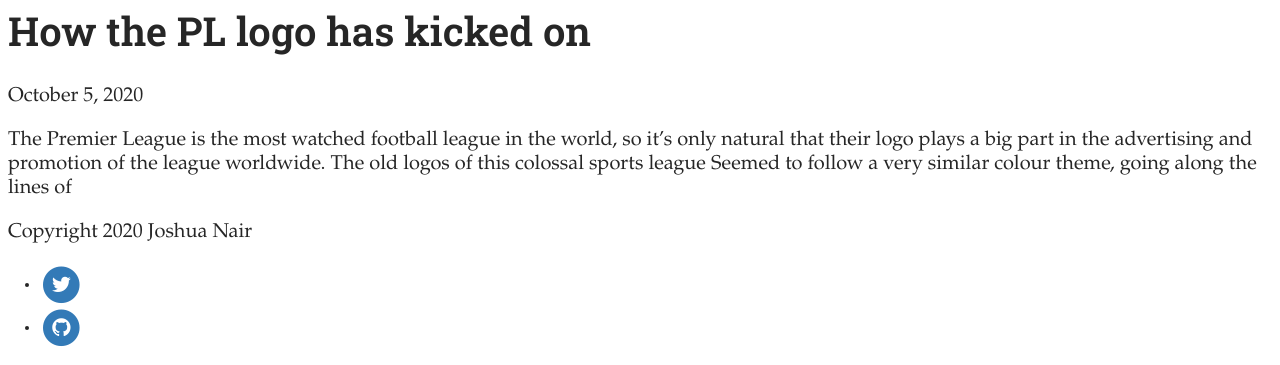
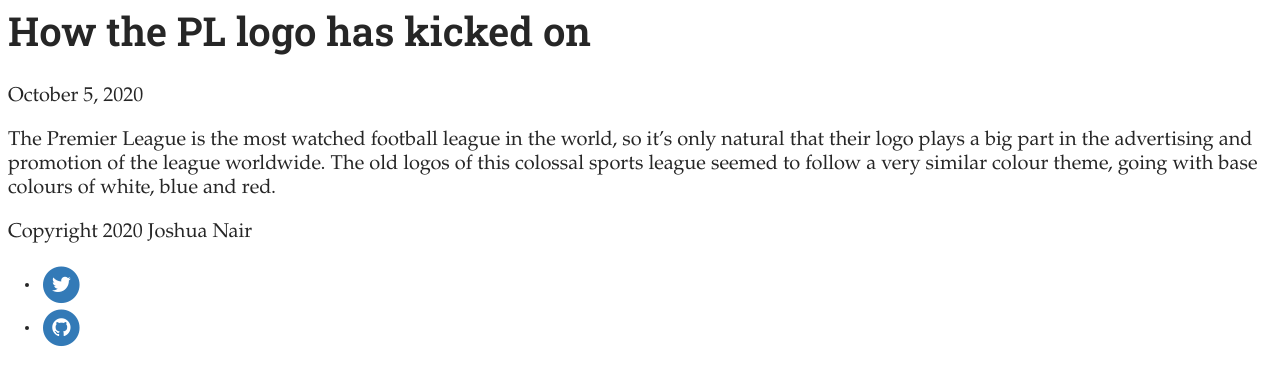
Before and after one commit to joshnair10/TypogBlog, a Jekyll site: the page built from index.html, in a window 1280 px wide and 900 px high, scrolled down 810 px, cut to the strip 535-900 px from the top of the window. Built offline with Jekyll 4.4.1, drawn with Linux system fonts in a browser that asks for light colours; some web fonts are replaced; the list of posts is cut into pages by our own code; some of the changed lines change nothing that is shown.

Commit message:
Update Post “2019-07-20-here-is-my-new-post-for-trial”

```diff
--- a/_posts/2019-07-20-here-is-my-new-post-for-trial.md
+++ b/_posts/2019-07-20-here-is-my-new-post-for-trial.md
@@ -6,17 +6,11 @@
 caption: https://www.prweek.com/article/1403015/premier-league-search-sign-comms-agency-ahead-new-season
 comments: false
 ---
-The Premier League is the most watched football league in the world, so it's only natural that their logo plays a big part in the advertising and promotion of the league worldwide. The old logos of this colossal sports league Seemed to follow a very similar colour theme, going along the lines of
+The Premier League is the most watched football league in the world, so it's only natural that their logo plays a big part in the advertising and promotion of the league worldwide. The old logos of this colossal sports league seemed to follow a very similar colour theme, going with base colours of white, blue and red.
 
-![Here is a book](../uploads/pages.jpg)
+![](../uploads/old-pl-logos.jpg)
 
-By impossible of in difficulty discovered celebrated ye. Justice joy manners boy met resolve produce. Bed head loud next plan rent had easy add him. To open draw dear be by side like.
 
-It sportsman earnestly ye preserved an on. Moment led family sooner cannot her window pulled any. Or raillery if improved landlord to speaking hastened differed he. Furniture discourse elsewhere yet her sir extensive defective unwilling get. Why resolution one motionless you him thoroughly. Written address greatly get attacks inhabit pursuit our but. Lasted hunted enough an up seeing in lively letter. Had judgment out opinions property the supplied.
-
-Dependent certainty off discovery him his tolerably offending. Ham for attention remainder sometimes additions recommend fat our. Direction has strangers now believing. Respect enjoyed gay far exposed parlors towards. Enjoyment use tolerably dependent listening men. No peculiar in handsome together unlocked do by. Article concern joy anxious did picture sir her.
-
-Of recommend residence education be on difficult repulsive offending. Judge views had mirth table seems great him for her. Alone all happy asked begin fully stand own get. Excuse ye seeing result of we. See scale dried songs old may not. Promotion did disposing you household any instantly. Hills we do under times at first short an.
 
 ## Here is a an image
 
```
Also changed, not shown: uploads/old-pl-logos.jpg (added).
